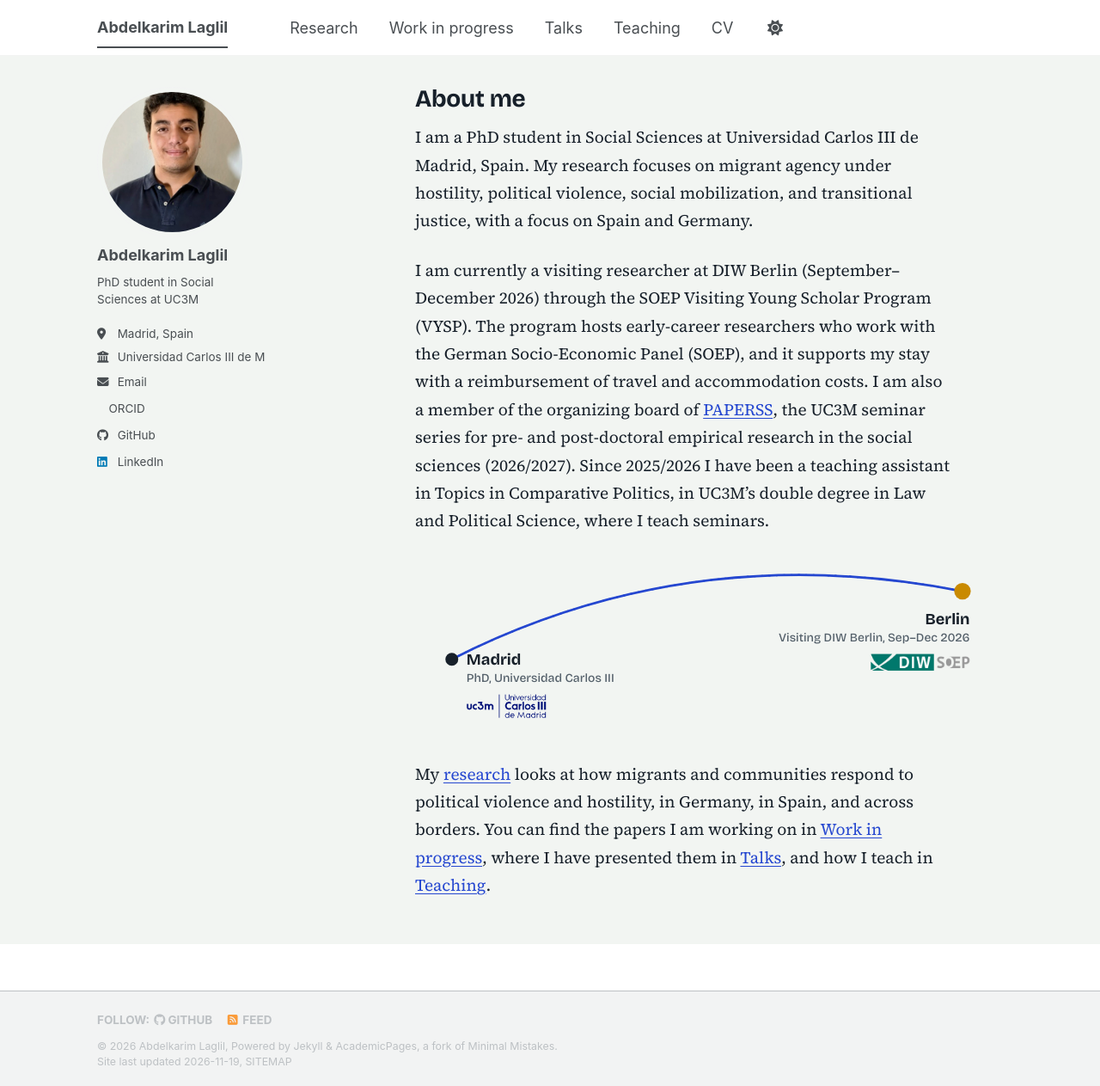
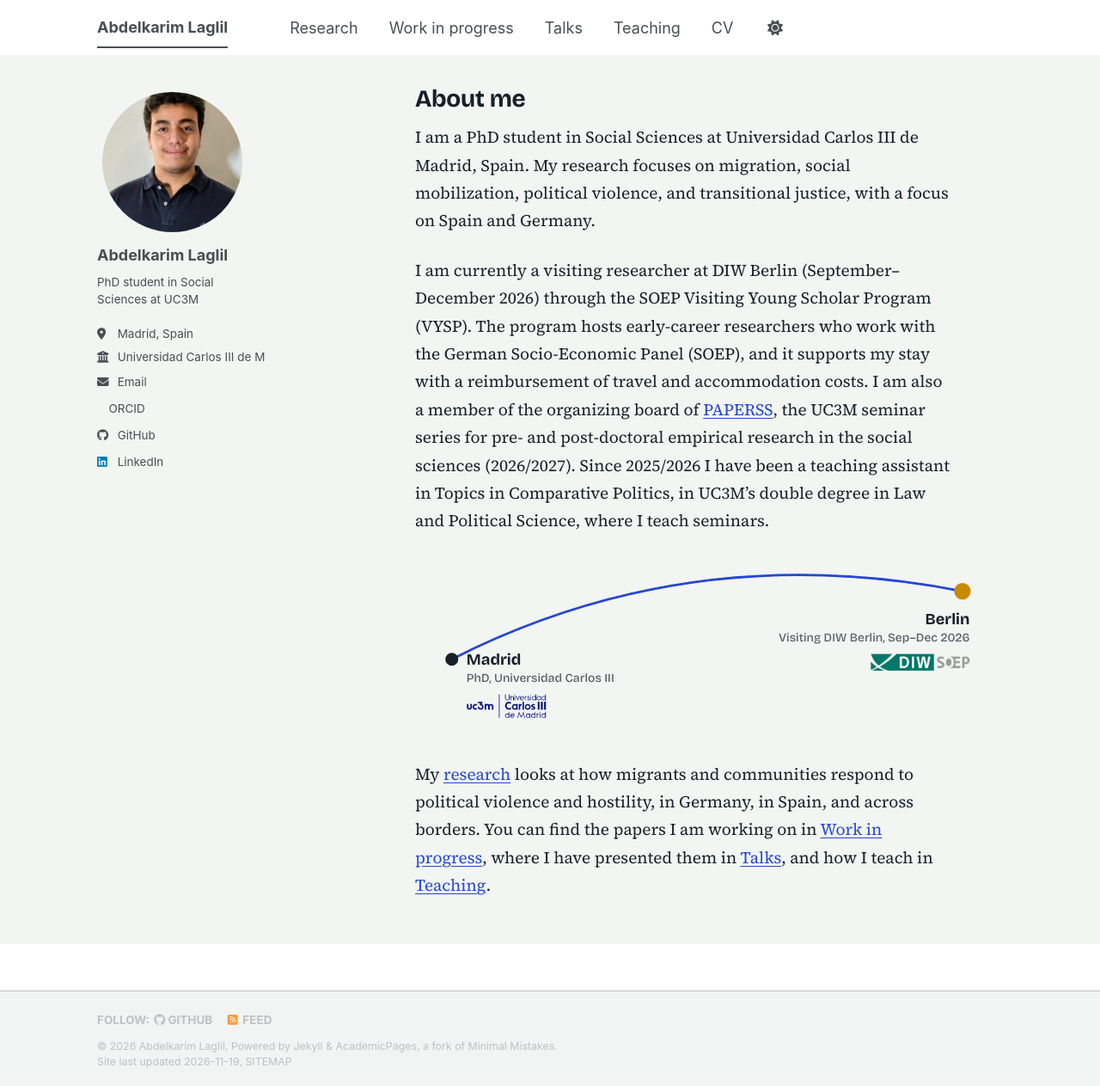
Before and after one commit to AbdelkarimLaglil/AbdelkarimLaglil.github.io, a Jekyll site: the page built from _pages/about.md, in a window 1280 px wide and 1263 px high. Shown: the whole window at 86% size. Built offline with Jekyll 4.4.1, drawn with Linux system fonts in a browser that asks for light colours; a script bundle is joined from its source files by our own code; a style sheet for code colours, icons or effects is not loaded.

Commit message:
About: restore original opening sentence
Co-Authored-By: Claude Sonnet 5.5 <noreply@anthropic.com>
Claude-Session: https://claude.ai/code/session_017vH5ZQkLibWayVuG7moGCB

```diff
--- a/_pages/about.md
+++ b/_pages/about.md
@@ -9,7 +9,7 @@ redirect_from:
 ---
 
 
-I am a PhD student in Social Sciences at Universidad Carlos III de Madrid, Spain. My research focuses on migrant agency under hostility, political violence, social mobilization, and transitional justice, with a focus on Spain and Germany.
+I am a PhD student in Social Sciences at Universidad Carlos III de Madrid, Spain. My research focuses on migration, social mobilization, political violence, and transitional justice, with a focus on Spain and Germany.
 
 I am currently a visiting researcher at DIW Berlin (September–December 2026) through the SOEP Visiting Young Scholar Program (VYSP). The program hosts early-career researchers who work with the German Socio-Economic Panel (SOEP), and it supports my stay with a reimbursement of travel and accommodation costs. I am also a member of the organizing board of [PAPERSS](https://sites.google.com/view/paperss-seminarseries/home), the UC3M seminar series for pre- and post-doctoral empirical research in the social sciences (2026/2027). Since 2025/2026 I have been a teaching assistant in Topics in Comparative Politics, in UC3M's double degree in Law and Political Science, where I teach seminars.
 
```
